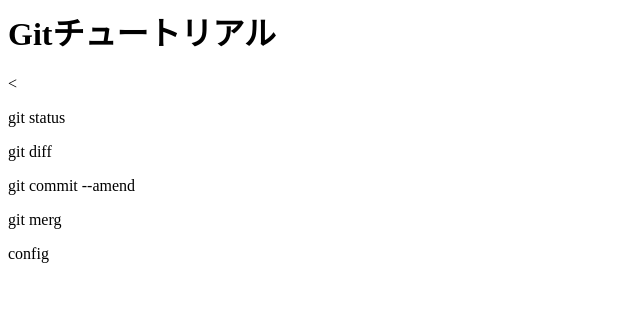
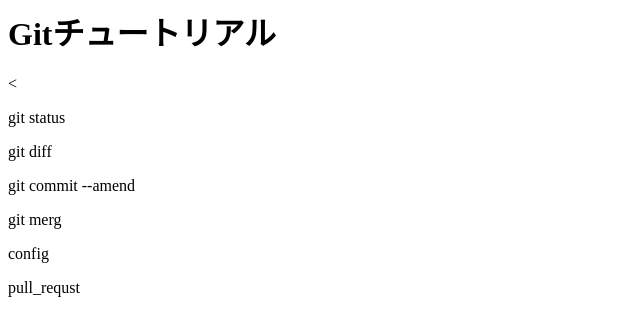
Before and after one commit to Takakura53/git_tutorial, a plain HTML site: page index.html in a window 1280 px wide. Shown: the full height of the page, 0-640 px from the left. Drawn offline with Linux system fonts and the light colour scheme.

Commit message:
pull_requstの追記

```diff
--- a/index.html
+++ b/index.html
@@ -4,3 +4,4 @@
 <p>git commit --amend</p>
 <p>git merg</p>
 <p>config</p>
+<p>pull_requst</p>
```
